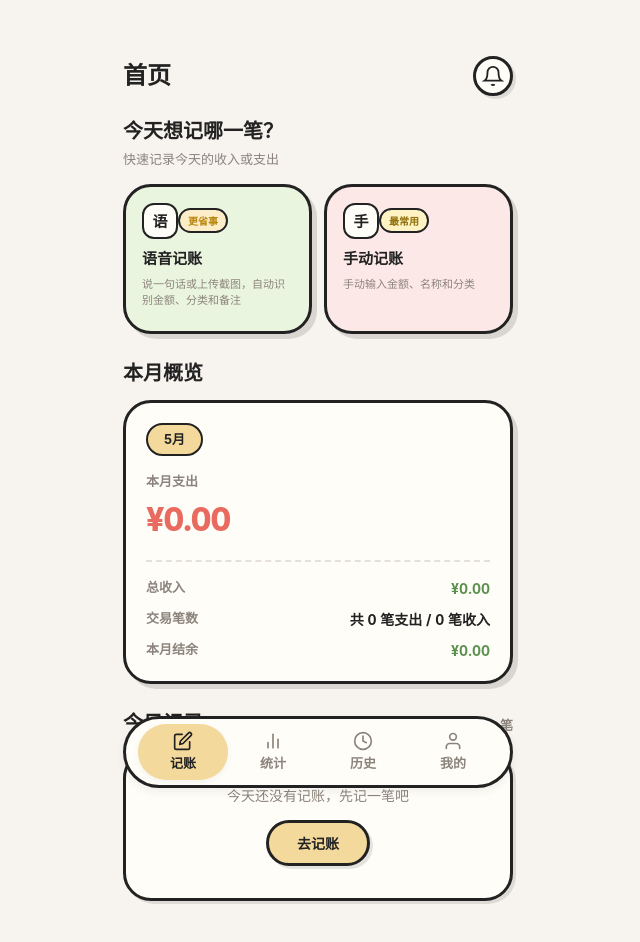
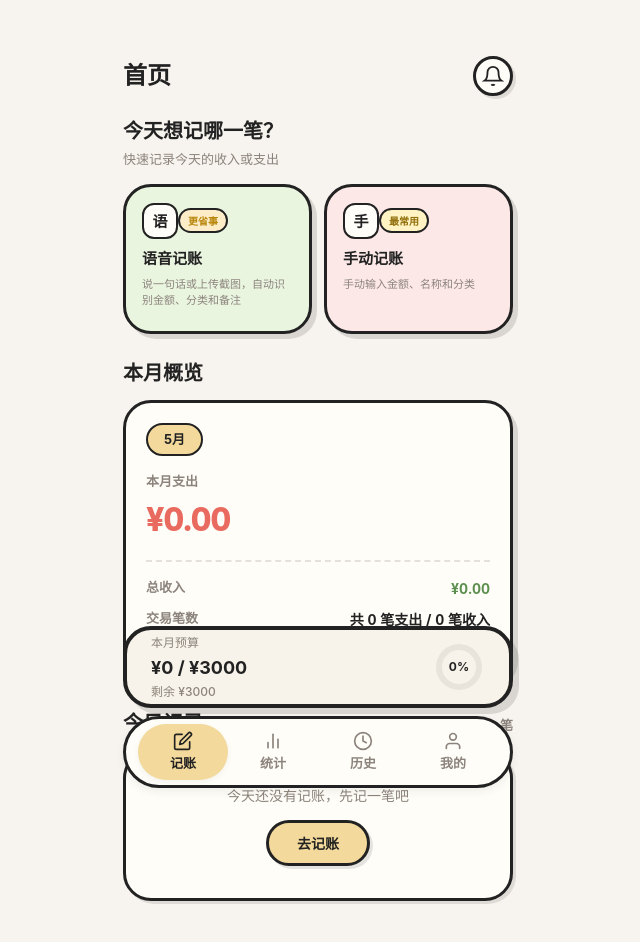
Before and after one commit to wuziwei23/Tally, a React (Vite) app: page / in a window 1280 px wide. Shown: the top 942 px of the page, without its empty margins (322-962 px from the left). Built offline with nearby package versions, Linux system fonts and the light colour scheme.

Commit message:
budget bar 的加入

```diff
--- a/src/App.jsx
+++ b/src/App.jsx
@@ -1,6 +1,7 @@
 import { BrowserRouter, Routes, Route, Navigate, useLocation } from 'react-router-dom';
 import { useHydrated } from './hooks/useBill';
 import TabBar from './components/layout/TabBar';
+import BudgetBar from './components/home/BudgetBar';
 import HomePage from './pages/HomePage';
 import AddTransactionPage from './pages/AddTransactionPage';
 import ChartsPage from './pages/ChartsPage';
@@ -53,7 +54,12 @@ function AppLayout() {
         <Route path="/settings" element={<SettingsPage />} />
         <Route path="*" element={<Navigate to="/" replace />} />
       </Routes>
-      {!hideTabBar && <TabBar />}
+      {!hideTabBar && (
+        <>
+          <BudgetBar />
+          <TabBar />
+        </>
+      )}
     </>
   );
 }
--- /dev/null
+++ b/src/components/home/BudgetBar.css
@@ -0,0 +1,76 @@
+.budget-bar {
+  position: fixed;
+  left: 50%;
+  transform: translateX(-50%);
+  bottom: calc(92px + env(safe-area-inset-bottom, 0px));
+  width: calc(100% - 40px);
+  max-width: 390px;
+  height: 82px;
+  background: #F7F3EA;
+  border: 4px solid #222;
+  border-radius: 28px;
+  box-shadow: 6px 6px 0 rgba(0,0,0,0.12);
+  z-index: 90;
+  display: flex;
+  align-items: center;
+  justify-content: space-between;
+  padding: 0 24px;
+  animation: budgetBarEnter 0.35s ease-out both;
+}
+
+@keyframes budgetBarEnter {
+  from {
+    opacity: 0;
+    transform: translateX(-50%) translateY(20px);
+  }
+  to {
+    opacity: 1;
+    transform: translateX(-50%) translateY(0);
+  }
+}
+
+.budget-bar__info {
+  display: flex;
+  flex-direction: column;
+  gap: 2px;
+}
+
+.budget-bar__title {
+  font-size: 12px;
+  color: var(--text-gray);
+  font-weight: 500;
+}
+
+.budget-bar__amount {
+  font-size: 18px;
+  font-weight: 700;
+  color: var(--text-dark);
+}
+
+.budget-bar__remain {
+  font-size: 12px;
+  color: var(--text-gray);
+  font-weight: 500;
+}
+
+.budget-bar__ring {
+  position: relative;
+  width: 52px;
+  height: 52px;
+  flex-shrink: 0;
+}
+
+.budget-bar__ring svg {
+  transform: rotate(-90deg);
+}
+
+.budget-bar__ring-percent {
+  position: absolute;
+  inset: 0;
+  display: flex;
+  align-items: center;
+  justify-content: center;
+  font-size: 12px;
+  font-weight: 700;
+  color: var(--text-dark);
+}
--- /dev/null
+++ b/src/components/home/BudgetBar.jsx
@@ -0,0 +1,59 @@
+import { useMemo } from 'react';
+import { useBillStore } from '../../store/useBillStore';
+import './BudgetBar.css';
+
+export default function BudgetBar() {
+  const bills = useBillStore(s => s.bills);
+
+  const { spent, budget, remain, percent } = useMemo(() => {
+    const now = new Date();
+    const year = now.getFullYear();
+    const month = now.getMonth();
+    const monthBills = bills.filter(b => {
+      if (b.type !== 'expense') return false;
+      const d = new Date(b.date);
+      return d.getFullYear() === year && d.getMonth() === month;
+    });
+    const totalSpent = monthBills.reduce((sum, b) => sum + b.amount, 0);
+    const totalBudget = 3000;
+    const remaining = totalBudget - totalSpent;
+    const pct = totalBudget > 0 ? Math.round((totalSpent / totalBudget) * 100) : 0;
+    return { spent: totalSpent, budget: totalBudget, remain: remaining, percent: pct };
+  }, [bills]);
+
+  const ringColor = percent >= 100 ? '#E96A5F' : percent >= 80 ? '#F5A623' : '#F3D99B';
+
+  const radius = 20;
+  const circumference = 2 * Math.PI * radius;
+  const strokeDashoffset = circumference - (Math.min(percent, 100) / 100) * circumference;
+
+  return (
+    <div className="budget-bar">
+      <div className="budget-bar__info">
+        <span className="budget-bar__title">本月预算</span>
+        <span className="budget-bar__amount">¥{spent} / ¥{budget}</span>
+        <span className="budget-bar__remain">剩余 ¥{remain}</span>
+      </div>
+      <div className="budget-bar__ring">
+        <svg width="52" height="52" viewBox="0 0 52 52">
+          <circle
+            cx="26" cy="26" r={radius}
+            fill="none"
+            stroke="#E8E4DC"
+            strokeWidth="6"
+          />
+          <circle
+            cx="26" cy="26" r={radius}
+            fill="none"
+            stroke={ringColor}
+            strokeWidth="6"
+            strokeLinecap="round"
+            strokeDasharray={circumference}
+            strokeDashoffset={strokeDashoffset}
+          />
+        </svg>
+        <span className="budget-bar__ring-percent">{percent}%</span>
+      </div>
+    </div>
+  );
+}
```
